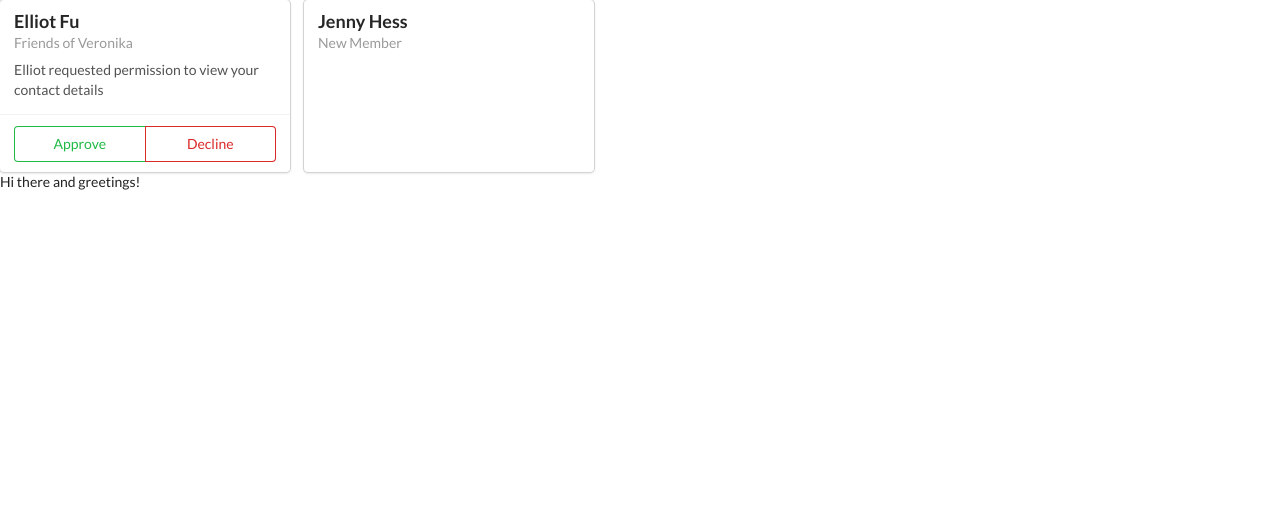
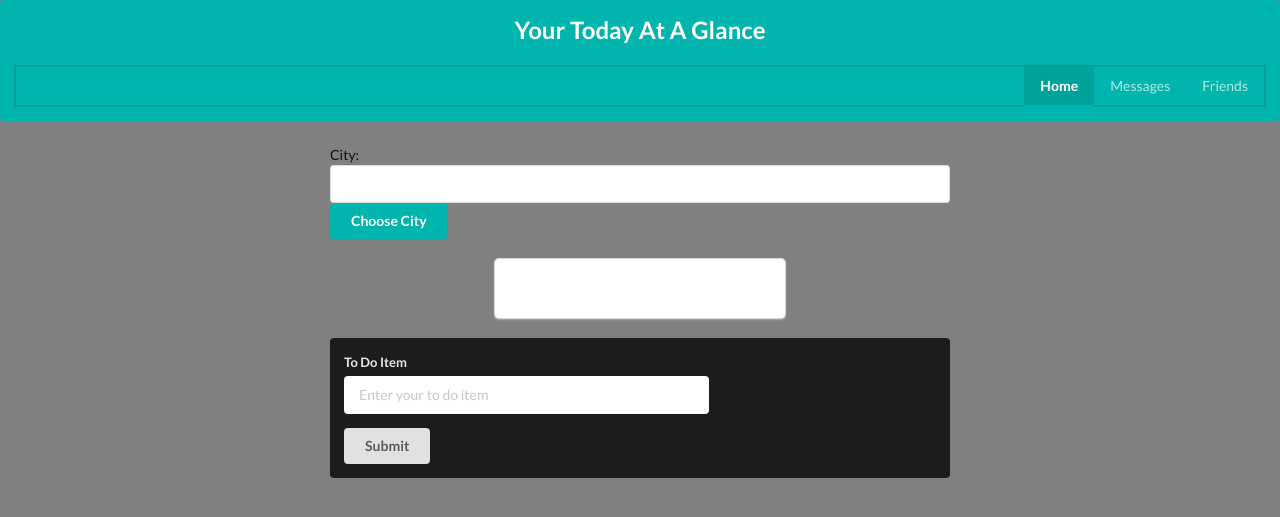
Before and after one commit to 8bitsofmike/VIT-FinalProject, a PHP site: page / in a window 1280 px wide. Shown: the top 517 px of the page. Run offline with PHP 8.4, Linux system fonts and the light colour scheme.

Commit message:
push updates

```diff
--- a/index.html
+++ b/index.html
@@ -6,14 +6,32 @@
     <meta http-equiv="X-UA-Compatible" content="ie=edge">
     <title>Day in a Glance</title>
     <link rel="stylesheet" href="https://cdn.jsdelivr.net/npm/semantic-ui@2.4.2/dist/semantic.min.css">
-    <!-- <link rel="stylesheet" href="styles.css">
-    <link href="https://fonts.googleapis.com/css?family=Rancho&effect=shadow-multiple|3d" rel="stylesheet";> -->
-    <!-- <script src="jquery-3.4.0.min.js"></script> -->
-    <!-- <script src="https://ajax.googleapis.com/ajax/libs/jquery/3.4.0/jquery.min.js"></script>
-    <script src="moment-with-locales.min.js"></script> -->
+    <link rel="stylesheet" href="styles.css">
+    <!-- <link href="https://fonts.googleapis.com/css?family=Rancho&effect=shadow-multiple|3d" rel="stylesheet";> -->
+    <script src="jquery-3.4.1.min.js"></script>
+    <script src="https://ajax.googleapis.com/ajax/libs/jquery/3.4.0/jquery.min.js"></script>
+    <!-- <script src="moment-with-locales.min.js"></script> -->
 
 </head>
 <body>
+    <div class="ui inverted teal segment">
+        <h2 class="ui center aligned white header">Your Today At A Glance</h2>
+
+        <div class="ui inverted teal borderless inverted secondary pointing menu">
+                <div class="right menu">
+                    <a class="active item">
+                    Home
+                    </a>
+                    <a class="item">
+                    Messages
+                    </a>
+                    <a class="item">
+                    Friends
+                    </a>
+                </div>
+            </div>
+    </div>
+
         <!-- <div class="ui inverted segment">
             <div class="ui inverted secondary pointing menu">
                 <div class="right menu">
@@ -30,49 +48,59 @@
             </div>
         </div> -->
 
-    <div class="ui cards">
+
+
+
+
+
+    <div class="flex_center_wrapper">
+        <div class="flex-child-center">
+        <div id="cityselect">
+            <form class = "ui form" name="cityform" id="cityform">
+                City: <input type="text" name="cityname" id="cityname"><br>
+                <button class="ui teal button" input type="submit" value="Submit" onsubmit="validateForm()">Choose City</button>
+            </form>
+        </div>
+        </div>
+
+        <div class="flex-child-center">
+        <div class="ui centered cards">
             <div class="card">
                 <div class="content">
                     <img class="right floated mini ui image" src="">
-                <div class="header">
-                  Elliot Fu
+                    <div class="cityheader" id="cityheader">
                     </div>
-                <div class="meta">
-                  Friends of Veronika
+                <div class="meta" id="currenttemp">
                 </div>
-                <div class="description">
-                  Elliot requested permission to view your contact details
+                <div class="description" id="todaysforcast"><br>
+                <div id=clouds></div>
                 </div>
+                <div class="sunrise" id="sunrise">
                 </div>
-              <div class="extra content">
-                <div class="ui two buttons">
-                  <div class="ui basic green button">Approve</div>
-                  <div class="ui basic red button">Decline</div>
+                <div class="sunset" id="sunset">
+                </div>
+
                 </div>
             </div>
         </div>
-            <div class="card">
-              <div class="content">
-                <img class="right floated mini ui image" src="">
-                <div class="header">
-                  Jenny Hess
         </div>
-                <div class="meta">
-                  New Member
+
+        <div class="flex-child-center">
+            <div class="ui inverted segment">
+                    <div class="ui inverted form">
+                        <div class="fields">
+                            <div class="ten wide field">
+                            <label>To Do Item</label>
+                            <input placeholder="Enter your to do item" type="text">
                             </div>
                         </div>
 
+                    <div class="ui submit button">Submit</div>
+                </div>
+            </div>
+        </div>
+    </div>
 
-
-<!-- <div class="weather">
-    <div class="font-effect-3d">
-        <div id="description"></div>
-            <div id="currenttemp"></div>
-            <div id="cloudy"></div>
-            <div id="sunrise"></div>
-            <div id="sunset"></div>
-    </div>
-</div> -->
 <script type="text/javascript" src="index.js"></script>
 <script src="https://code.jquery.com/jquery-3.4.1.min.js"
     integrity="sha256-CSXorXvZcTkaix6Yvo6HppcZGetbYMGWSFlBw8HfCJo=" crossorigin="anonymous"></script>
--- a/index.js
+++ b/index.js
@@ -1,23 +1,6 @@
-document.body.onload = addElement();
-
-var myForm = document.querySelector("#my-form")
-var appendHere = document.querySelector("#weather-append")
-var newDiv
-var newContent
-var innerContent
-var weather
-
-function addElement()
+window.onload = function()
     {
-    //create new div element
-    var newDiv = document.createElement("div");
-    //insert content in div
-    var newContent = document.createTextNode("Hi there and greetings!");
-    //add text node todiv
-    newDiv.appendChild(newContent);
-    //add newly created element&content into DOM
-    var currentDiv = document.getElementById("weather-append");
-    document.body.insertBefore(newDiv, currentDiv);
+        weatherBallon (5405380);
     }
 
     function weatherBallon(cityID)
@@ -29,7 +12,7 @@ function weatherBallon(cityID)
         fetch("https://api.openweathermap.org/data/2.5/weather?id=" + cityID + "&appid=" + key)
         .then(function(resp) { return resp.json() })
         .then(function(data) {
-        // console.log(data);
+            console.log(data);
             drawWeather(data);
         })
         .catch(function() {
@@ -43,25 +26,27 @@ function drawWeather (d)
 
         let sunriseDate = new Date(unixSunrise * 1000);
         let sunsetDate = new Date(unixSunset * 1000);
+        let currentTemp = calcFarenheit(d.main.temp);
+        let highTemp = calcFarenheit(d.main.temp_max);
+        let lowTemp = calcFarenheit(d.main.temp_min);
 
         new Date
 
-        var celcius = Math.round(parseFloat(d.main.temp)-273.15);
-        var farenheit = Math.round(((parseFloat(d.main.temp)-279.15)*1.8)+32);
+        //var celcius = Math.round(parseFloat(d.main.temp)-273.15);
+        //var farenheit = Math.round(((parseFloat(d.main.temp)-279.15)*1.8)+32);
 
-        weather = data[i];
-
-        console.log(weather);
-        // <div class="description">
-        //     <div class="weatherheader">
-        //     ${d.weather[0]}
-        //     </div>
-        // </div>`
+    function calcFarenheit(temp)
+    {
+        farenheit=Math.round(((parseFloat(temp)-279.15)*1.8)+32);
+        return farenheit
+    }
 
 
-        // document.getElementById("description").innerHTML = d.weather[0].description;
-        // document.getElementById("currenttemp").innerHTML = "The current temperature is " + farenheit + "&deg;";
-        // document.getElementById("today").innerHTML = "Today\"s weather forcast for " + d.name + " is:";
-        // document.getElementById("sunrise").innerHTML = "The sun will rise at " + sunriseDate;
-        // document.getElementById("sunset").innerHTML = "The sun will set at " + sunsetDate;
+    document.getElementById("cityheader").innerHTML = d.name;
+    document.getElementById("currenttemp").innerHTML = "The current temperature is " + currentTemp + "&deg;";
+    document.getElementById("todaysforcast").innerHTML = "Today\'s weather forcast for " + d.name  + ":<br />" + "The high temp will be " + highTemp + "&deg; F" + " and the low temp will be " + lowTemp + "&deg; F";
+    // document.getElementById("currenttemp").innerHTML = "The current temperature is " + currentTemp + "&deg;" + "F";
+    //document.getElementById("clouds").innerHTML = d.weather[];
+    document.getElementById("sunrise").innerHTML = "<br />" + "The sun will rise at " + sunriseDate;
+    document.getElementById("sunset").innerHTML = "The sun will set at " + sunsetDate;
     }
--- a/styles.css
+++ b/styles.css
@@ -9,22 +9,37 @@ h1
     text-align: center;
 }
 
+.flex_center_wrapper
+{
+    display: flex;
+    flex-wrap: wrap;
+    flex-direction: column;
+    align-content: center;
+    align-items: center;
+}
+
+.flex-child-center
+{
+    width: 50%;
+    padding: 10px;
+}
+
 .header
 {
-    padding: 60px;
-    text-align: center;
-    background: steelblue;
+
+    /* text-align: center; */
     font-size: 0.5em;
-    background-color: darkslategray;
-    font-family: 'Rancho';
+    /* background-color: rgb(0, 87, 154); */
+    /* font-family: 'Rancho'; */
     font-weight: 400;
     font-size: 4em;
-    text-shadow: .1em .1em 0 rgba(0,0,0,0.3);
-    height: 50vh;
+    color:white;
+    /* text-shadow: .1em .1em 0 rgba(0,0,0,0.3); */
+    height: 5vh;
     display: flex;
     align-items: center;
     justify-content: space-evenly;
-    background-image: linear-gradient(to right top, #99bbcb, #a5c7d7, #b1d4e2, #bde0ee, #c9edfa);
+    /* background-image: linear-gradient(to left top, #0774a7, #21749b, #2e7996, #51abce, #c9edfa); */
 }
 
 .navbar
```
Lines whose indentation alone changed are shown as unchanged.
